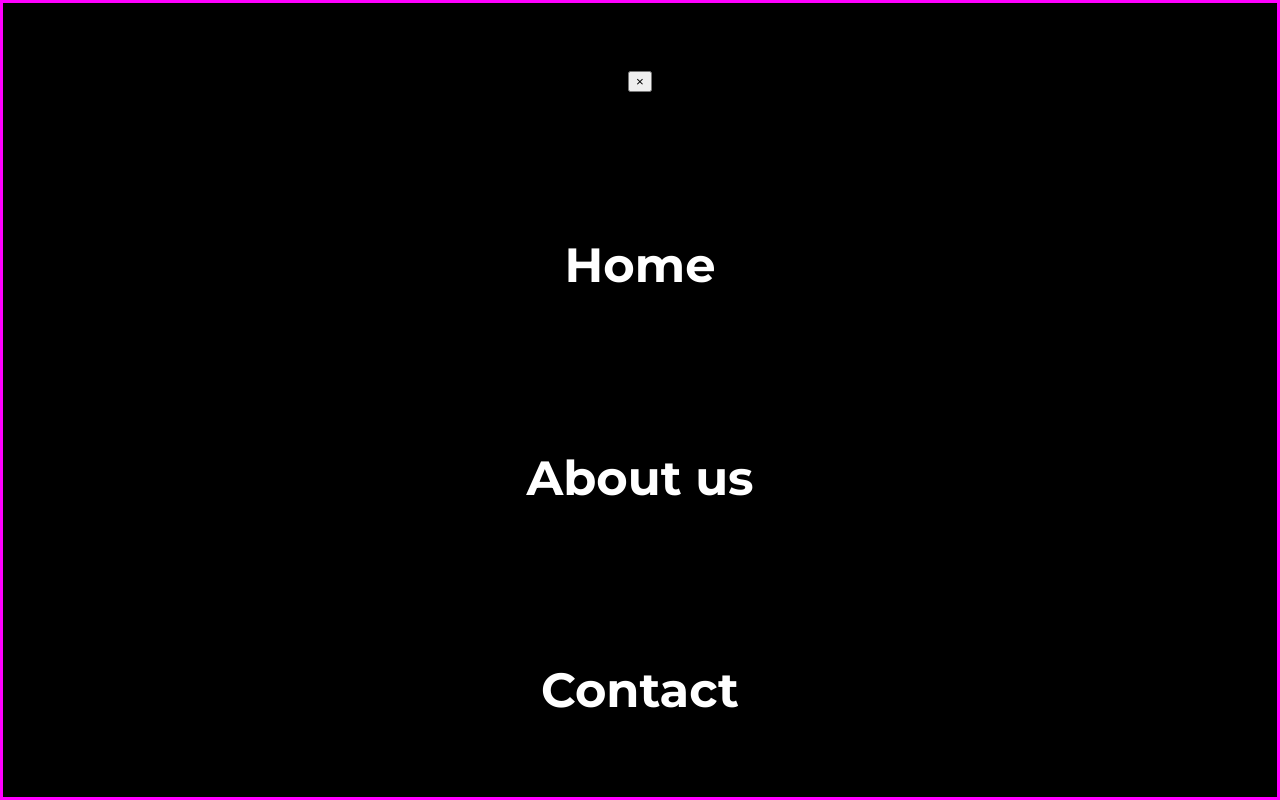
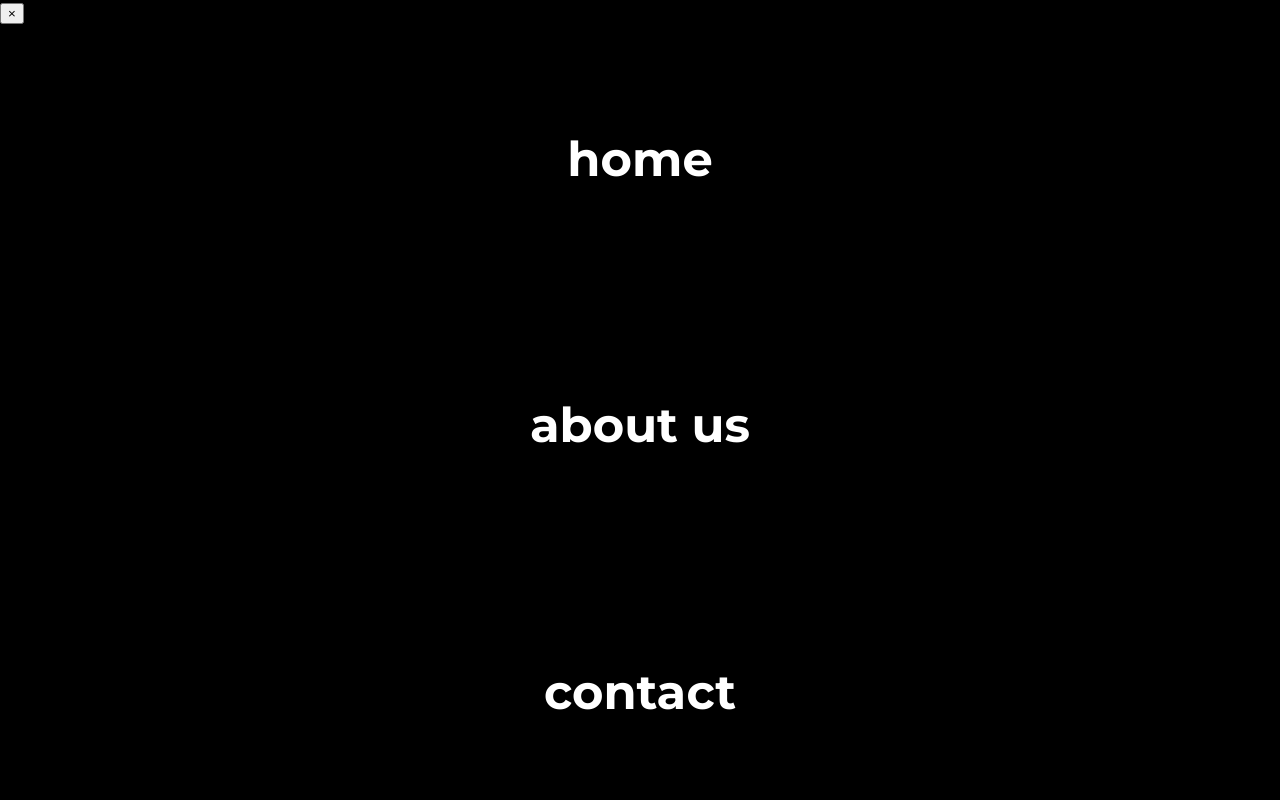
Before and after one commit to Endzo-Useri/RWDB-Final-3-page-build, a plain HTML site: page index.html in a window 1280 px wide. Shown: the top 800 px of the page. Drawn offline with Linux system fonts and the light colour scheme.

Commit message:
Update site

```diff
--- a/index.html
+++ b/index.html
@@ -18,13 +18,14 @@
 				</a>
 
 				<nav class="nav">
+					<button aria-label="Close navigation" class="close-nav">&times;</button>
 					<ul class="nav-list">
-						<button aria-label="Close navigation" class="close-nav">&times;</button>
-						<li class="nav-item"><a href="index.html" class="nav-link">Home</a></li>
-						<li class="nav-item"><a href="about.html" class="nav-link">About us</a></li>
-						<li class="nav-item"><a href="contact.html" class="nav-link">Contact</a></li>
+						<li class="nav-item"><a href="index.html" class="nav-link">home</a></li>
+						<li class="nav-item"><a href="about.html" class="nav-link">about us</a></li>
+						<li class="nav-item"><a href="contact.html" class="nav-link">contact</a></li>
 					</ul>
 				</nav>
+
 			</div>
 		</header>
 
--- a/styles.css
+++ b/styles.css
@@ -1,7 +1,6 @@
 * {box-sizing: border-box;}
 
 body {
-	/* background: lightgray; */
 	margin: 0;
 	font-family: 'Montserrat', sans-serif;
 	font-size: 1rem;
@@ -32,15 +31,6 @@ h1, h2, strong {
 	color: #000;
 	margin-top: 1.25em;
 }
-
-/* .hero h1,
-.hero p{
-	border: 4px solid yellow;
-}
-
-.hero a {
-	border: 4px solid red;
-} */
 
 /* buttons */
 
@@ -76,7 +66,6 @@ h1, h2, strong {
 /* navigation */
 
 .header {
-	border: 5px solid yellow;
 	background: #000;
 }
 
@@ -104,7 +93,6 @@ h1, h2, strong {
 	list-style: none;
 	margin: 0;
 	padding: 0;
-	border: 3px solid magenta;
 	height: 100%;
 	align-items: center;
 	justify-content: space-around;
@@ -126,7 +114,6 @@ h1, h2, strong {
 /* footer */
 
 .footer {
-	/* border: 4px solid blue; */
 	background: #ebebeb;
 	padding: 4em 0;
 	text-align: center;
@@ -138,7 +125,6 @@ h1, h2, strong {
 
 .footer-main,
 .social-list {
-	/* border: 4px solid red; */
 	grid-column: 2 / -2;
 }
 
@@ -197,7 +183,6 @@ h1, h2, strong {
 ===================== */
 
 .hero {
-	/* border: 4px solid yellow; */
 	background-image: url(hero-bg.jpg);
 	background-size: cover;
 	background-position: bottom;
```
